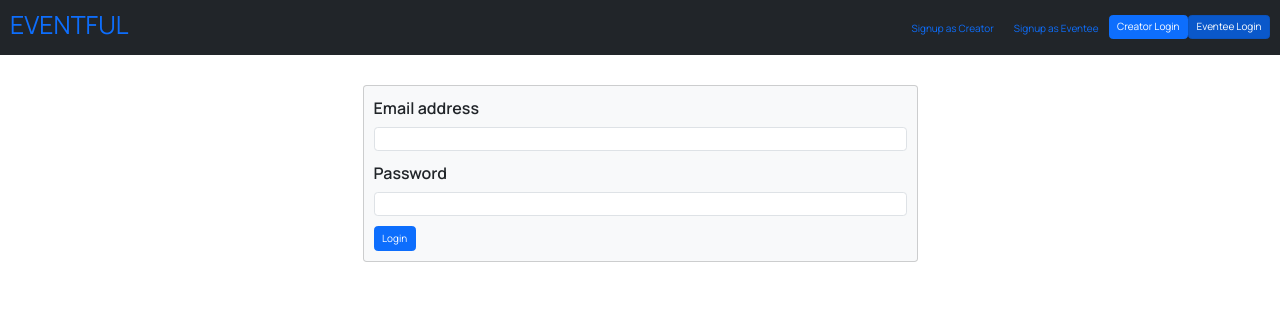
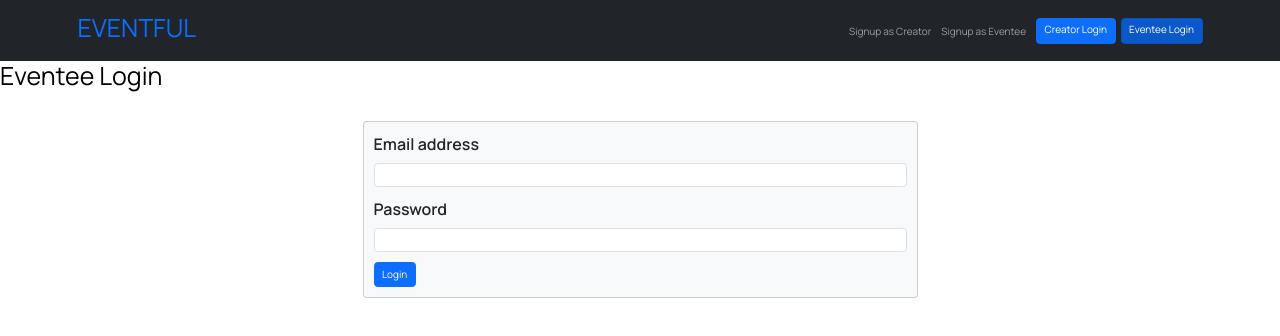
Before and after one commit to AlabiAbdullah1/frontend-eventful, a React (Vite) app: page /eventee-login in a window 1280 px wide. Shown: the top 336 px of the page. Built offline with nearby package versions, Linux system fonts and the light colour scheme.

Commit message:
responsiveness

```diff
--- a/src/api/axios.js
+++ b/src/api/axios.js
@@ -1,8 +1,8 @@
 import axios from "axios";
 
 const API = axios.create({
-  baseURL: "https://eventful-0ucd.onrender.com", // Adjust the base URL as needed
-  // baseURL: "http://localhost:8000",
+  // baseURL: "https://eventful-0ucd.onrender.com", // Adjust the base URL as needed
+  baseURL: "http://localhost:8000",
 });
 
 API.interceptors.request.use((req) => {
@@ -22,8 +22,8 @@ API.interceptors.response.use(
     return Promise.reject(error);
   }
 );
-const API_URL = "https://eventful-0ucd.onrender.com";
-// const API_URL = "http://localhost:8000";
+// const API_URL = "https://eventful-0ucd.onrender.com";
+const API_URL = "http://localhost:8000";
 
 export const login = async (email, password) => {
   const response = await API.post(`${API_URL}/creator/login`, {
--- a/src/components/User/EventeeLogin.jsx
+++ b/src/components/User/EventeeLogin.jsx
@@ -40,7 +40,7 @@ function EventeeLogin() {
     await mutation.mutateAsync(values);
   };
 
-  if (mutation.isPending) return <Spinner />;
+  if (mutation.isLoading) return <Spinner />;
 
   return (
     <>
@@ -56,6 +56,7 @@ function EventeeLogin() {
         draggable
         pauseOnHover
       />
+      <h1>Eventee Login</h1>
       <Formik
         initialValues={{ email: "", password: "" }}
         validationSchema={loginSchema}
--- a/src/components/User/EventeeSignup.jsx
+++ b/src/components/User/EventeeSignup.jsx
@@ -45,6 +45,7 @@ export default function EventeeSignup() {
     try {
       const { name, email, password, role } = values;
       await mutation.mutateAsync({ name, email, password, role });
+      setSubmitting(true);
     } catch (error) {
       toast.error("email already in use");
     } finally {
@@ -57,7 +58,7 @@ export default function EventeeSignup() {
   return (
     <>
       <PageNav />
-      <div className="bg-dark text-white vh-100 d-flex justify-content-center align-items-center">
+      <div className="bg-dark text-white vh-100 d-flex flex-column justify-content-center align-items-center">
         <ToastContainer
           position="top-right"
           autoClose={5000}
@@ -69,6 +70,7 @@ export default function EventeeSignup() {
           draggable
           pauseOnHover
         />
+        <h2 className="mb-4 bg-light">Eventee Signup</h2> {/* Added Header */}
         <Formik
           initialValues={{
             name: "",
@@ -82,7 +84,9 @@ export default function EventeeSignup() {
         >
           {({ isSubmitting }) => (
             <main className="container">
-              <div className="card p-4">
+              <div className="card p-4" style={{ marginTop: "-50px" }}>
+                {" "}
+                {/* Moved Form Up */}
                 <Form>
                   <div className="mb-3">
                     <label htmlFor="name" className="form-label">
--- a/src/components/common/PageNav.jsx
+++ b/src/components/common/PageNav.jsx
@@ -1,34 +1,73 @@
+import React, { useState, useEffect } from "react";
 import { Link, NavLink } from "react-router-dom";
+import { Navbar, Nav, Container } from "react-bootstrap";
 
-export default function PageNav() {
+const NavBar = () => {
+  const [isMobile, setIsMobile] = useState(window.innerWidth <= 992);
+  const [expanded, setExpanded] = useState(false);
+
+  const handleResize = () => {
+    setIsMobile(window.innerWidth <= 992);
+  };
+
+  useEffect(() => {
+    window.addEventListener("resize", handleResize);
+    return () => {
+      window.removeEventListener("resize", handleResize);
+    };
+  }, []);
+
   return (
-    <nav className="d-flex align-items-center justify-content-between p-3 bg-dark">
-      <Link to="/" className="text-decoration-none">
+    <Navbar
+      expanded={expanded}
+      expand="lg"
+      bg="dark"
+      variant="dark"
+      className="p-3"
+    >
+      <Container>
+        <Link to="/" className="navbar-brand">
           <h1 className="text-primary">EVENTFUL</h1>
         </Link>
-
-      <ul className="nav">
-        <li className="nav-item">
-          <NavLink to="/creator-signup" className="nav-link">
+        <Navbar.Toggle
+          aria-controls="basic-navbar-nav"
+          onClick={() => setExpanded(expanded ? false : "expanded")}
+        />
+        <Navbar.Collapse id="basic-navbar-nav">
+          <Nav className="ms-auto">
+            <NavLink
+              to="/creator-signup"
+              className="nav-link"
+              onClick={() => setExpanded(false)}
+            >
               Signup as Creator
             </NavLink>
-        </li>
-        <li className="nav-item">
-          <NavLink to="/eventee-signup" className="nav-link">
+            <NavLink
+              to="/eventee-signup"
+              className="nav-link"
+              onClick={() => setExpanded(false)}
+            >
               Signup as Eventee
             </NavLink>
-        </li>
-        <li className="nav-item">
-          <NavLink to="/creator-login" className="btn btn-primary">
+            <NavLink
+              to="/creator-login"
+              className="btn btn-primary ms-2"
+              onClick={() => setExpanded(false)}
+            >
               Creator Login
             </NavLink>
-        </li>
-        <li className="nav-item">
-          <NavLink to="/eventee-login" className="btn btn-primary">
+            <NavLink
+              to="/eventee-login"
+              className="btn btn-primary ms-2"
+              onClick={() => setExpanded(false)}
+            >
               Eventee Login
             </NavLink>
-        </li>
-      </ul>
-    </nav>
+          </Nav>
+        </Navbar.Collapse>
+      </Container>
+    </Navbar>
   );
-}
+};
+
+export default NavBar;
```
Also changed, not shown: vercel.json (added). Lines whose indentation alone changed are shown as unchanged.
